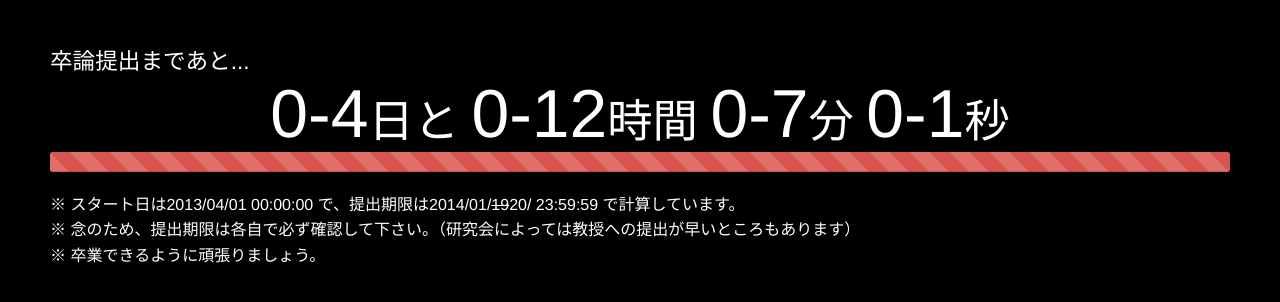
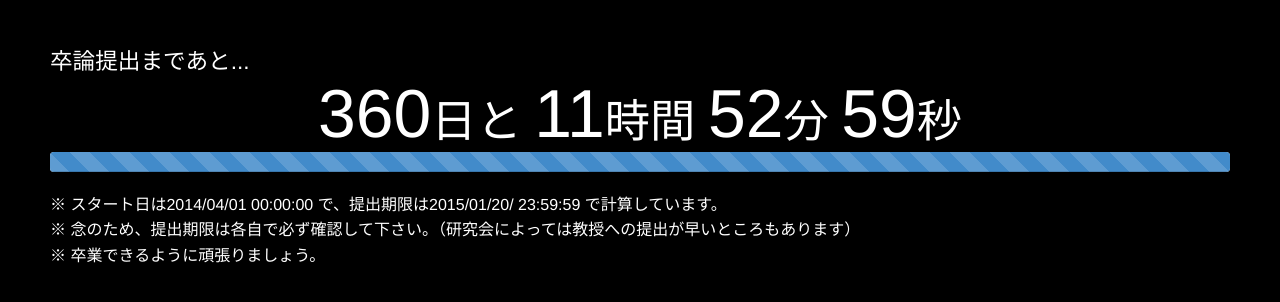
Before and after one commit to saxsir/so2proTimer, a plain HTML site: page index.html in a window 1280 px wide. Drawn offline with Linux system fonts and the light colour scheme.

Commit message:
15卒用に時刻修正

```diff
--- a/index.html
+++ b/index.html
@@ -5,7 +5,7 @@
   <meta charset="utf-8">
   <meta http-equiv="X-UA-Compatible" content="IE=edge">
   <meta name="viewport" content="width=device-width, initial-scale=1">
-  <title>卒論提出まであと...</title>
+  <title>卒論提出まであと... | 15卒</title>
   <link rel="stylesheet" href="./lib/bootstrap/css/bootstrap.min.css">
   <link rel="stylesheet" href="./styles/main.css">
 </head>
@@ -30,7 +30,7 @@
       </section>
       <section id="info">
         <ul>
-          <li>スタート日は2013/04/01 00:00:00 で、提出期限は2014/01/<del>19</del>20/ 23:59:59 で計算しています。</li>
+          <li>スタート日は2014/04/01 00:00:00 で、提出期限は2015/01/20/ 23:59:59 で計算しています。</li>
           <li>念のため、提出期限は各自で必ず確認して下さい。（研究会によっては教授への提出が早いところもあります）</li>
           <li>卒業できるように頑張りましょう。</li>
         </ul>
--- a/scripts/app.js
+++ b/scripts/app.js
@@ -15,8 +15,8 @@
   //@todo: 複数イベントを綺麗に整理できるように管理オブジェクトと締め切りオブジェクトをつくる
 
   // 2014/1/19 23:59:59まで
-  var startTime = new Date(2013, 3, 1, 0, 0, 0),
-    deadline = new Date(2014, 0, 20, 23, 59, 59),
+  var startTime = new Date(2014, 3, 1, 0, 0, 0),
+    deadline = new Date(2015, 0, 20, 23, 59, 59),
     allTerm = ((deadline - startTime) / 1000) | 0,
     days = d.getElementById('days'),
     hours = d.getElementById('hours'),
```
